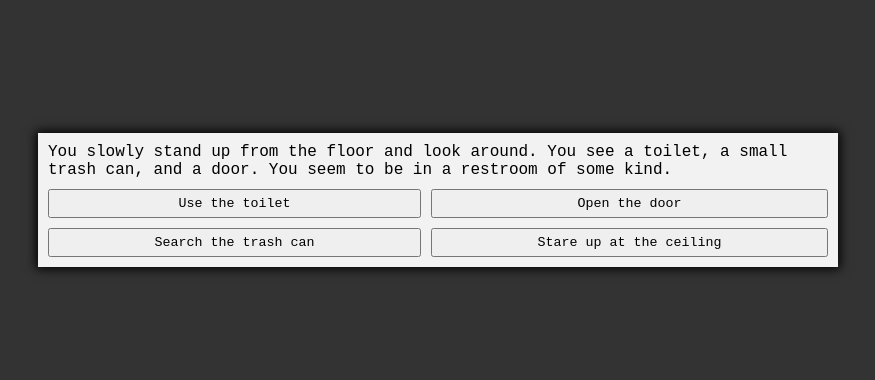
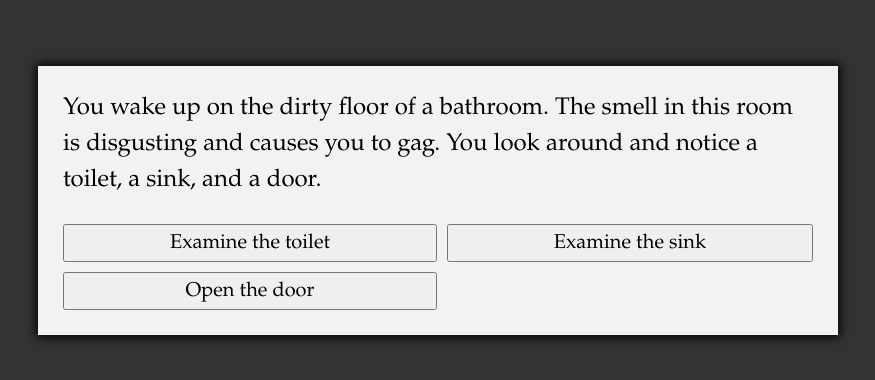
Before and after one commit to jonkennel56/text-adventure, a plain HTML site: page index.html in a window 1280 px wide. Shown: the part 200-580 px from the top of the page, without its empty margins (202-1077 px from the left). Drawn offline with Linux system fonts and the light colour scheme.

Commit message:
Add files via upload

```diff
--- a/game.js
+++ b/game.js
@@ -1,28 +1,129 @@
 const textElement = document.querySelector("#text");
 const optionButtonsElement = document.querySelector("#option-buttons");
 
+let state = {};
+
 function startGame() {
+    state = {};
     showTextNode(1);
 }
 
 function showTextNode(textNodeIndex) {
+    const textNode = textNodes.find(textNode => textNode.id === textNodeIndex);
+    textElement.innerText = textNode.text;
 
+    while (optionButtonsElement.firstChild) {
+        optionButtonsElement.removeChild(optionButtonsElement.firstChild);
+    }
+
+    textNode.options.forEach(option => {
+        if (showOption(option)) {
+            const button = document.createElement("button");
+            button.innerText = option.text;
+            button.classList.add("btn");
+            button.addEventListener("click", () => selectOption(option));
+            optionButtonsElement.appendChild(button);
+        }
+    });
+}
+
+function showOption(option) {
+    return option.requiredState == null || option.requiredState(state);
 }
 
 function selectOption(option) {
-
+    const nextTextNodeId = option.nextText;
+    if (nextTextNodeId <= 0) {
+        return startGame();
+    }
+    state = Object.assign(state, option.setState);
+    showTextNode(nextTextNodeId);
 }
 
 const textNodes = [
     {
         id: 1,
-        text: "You wake up on the floor of a bathroom.",
+        text: "You wake up on the dirty floor of a bathroom. The smell in this room is disgusting and causes you to gag. You look around and notice a toilet, a sink, and a door.",
         options: [
             {
-                text: "Look around"
+                text: "Examine the toilet",
+                nextText: 2
             },
             {
-                text: "Stand up"
+                text: "Examine the sink",
+                nextText: 2
+            },
+            {
+                text: "Open the door",
+                nextText: 2
+            }
+        ]
+    },
+    {
+        id: 2,
+        text: "You examine the toilet. It's extremely dirty as if it hasn't been cleaned in years. Upon further inspection, you notice that it's missing it's handle. There is a note resting on top of the toilet tank. You open the lid and see that the water inside the toilet bowl is murky and black.",
+        options: [
+            {
+                text: "Read the note",
+                nextText: 3
+            },
+            {
+                text: "Reach inside the toilet bowl",
+                nextText: 4
+
+            },
+            {
+                text: "Open the toilet tank",
+                nextText: 5
+            },
+            {
+                text: "Go back to looking around bathroom",
+                nextText: 1
+            }
+        ]
+    },
+    {
+        id: 3,
+        text: "The note reads, \"Beware the black water.\" ",
+        options: [
+            {
+                text: "Go back to toilet",
+                nextText: 2
+            }
+        ]
+    },
+    {
+        id: 4,
+        text: "You decide to stick your hand into the toilet bowl. The water inside is warm and surprisingly thick; thicker than normal water. Perhaps it isn't water at all. You feel around the inside but there's nothing there. You retract your hand from the bowl and notice that the black toilet water has stained your hand. As you inspect your stained hand you notice that the stain appears to be growing and expanding down your arm. Your hand and forearm are now throbbing in pain. You try to turn on the sink to wash this substance off your hand but the sink's faucet pours the same black substance. You try to open the door but it's locked and by the time you realize that, the black substance has coated most of your body and has reached your neck, with only your face exposed. Your limbs begin to feel heavy and you collapse on the floor. The black substance crawls over your face rendering you unable to breathe. You struggle for a moment and then finally suffocate to death. GAME OVER.",
+        options: [
+            {
+                text: "Click to restart game",
+                nextText: -1
+            }
+        ]
+    },
+    {
+        id: 5,
+        text: "You set aside the note and manage to lift the toilet tank cover off. You carefully place the cover on the floor and look inside the toilet tank. It's remarkably clean and completely empty except for what looks like a plastic bag resting on the bottom.",
+        options: [
+            {
+                text: "Open the plastic bag",
+                nextText: 6
+            },
+            {
+                text: "Go back to toilet",
+                nextText: 2
+            }
+        ]
+    },
+    {
+        id: 6,
+        text: "After carefully opening the plastic bag, you find a small key. You put the key in your pocket.",
+        // need to setState = { key: true; }
+        options: [
+            {
+                text: "Go back to toilet",
+                nextText: 2
             }
         ]
     }
--- a/index.html
+++ b/index.html
@@ -12,12 +12,12 @@
 </head>
 <body>
     <div class="container">
-        <div id="text">You slowly stand up from the floor and look around. You see a toilet, a small trash can, and a door. You seem to be in a restroom of some kind.</div>
+        <div id="text" class="text">Text</div>
         <div id="option-buttons" class="btn-grid">
-            <button class="btn">Use the toilet</button>
-            <button class="btn">Open the door</button>
-            <button class="btn">Search the trash can</button>
-            <button class="btn">Stare up at the ceiling</button>
+            <button class="btn">Option 1</button>
+            <button class="btn">Option 2</button>
+            <button class="btn">Option 3</button>
+            <button class="btn">Option 4</button>
         </div>
     </div>
 
--- a/styles.css
+++ b/styles.css
@@ -1,15 +1,14 @@
 *, *::before, *::after {
     box-sizing: border-box;
-    /* font-family: "Roboto", sans-serif;
-    font-weight: 400;
-    font-style: normal; */
-    /* font-family: Garamond, serif; */
-    font-family: 'Courier New', monospace;
+    font-family: Garamond, serif;
+    /* font-family: 'Courier New', monospace;  */
 }
 
-/* #text {
-    font-size: 1.25rem;
-} */
+.text {
+    font-size: 1.5rem;
+    line-height: 1.5;
+    margin-bottom: 25px;
+}
 
 body {
     margin: 0;
@@ -26,7 +25,7 @@ body {
     width: 800px;
     max-width: 80%;
     background-color: #f2f2f2;
-    padding: 10px;
+    padding: 25px;
     box-shadow: 0 0 10px 2px;
 }
 
@@ -34,9 +33,9 @@ body {
     display: grid;
     grid-template-columns: repeat(2, auto);
     gap: 10px;
-    margin-top: 10px;
 }
 
 .btn {
     padding: 5px 10px;
+    font-size: 1.25rem;
 }
```
